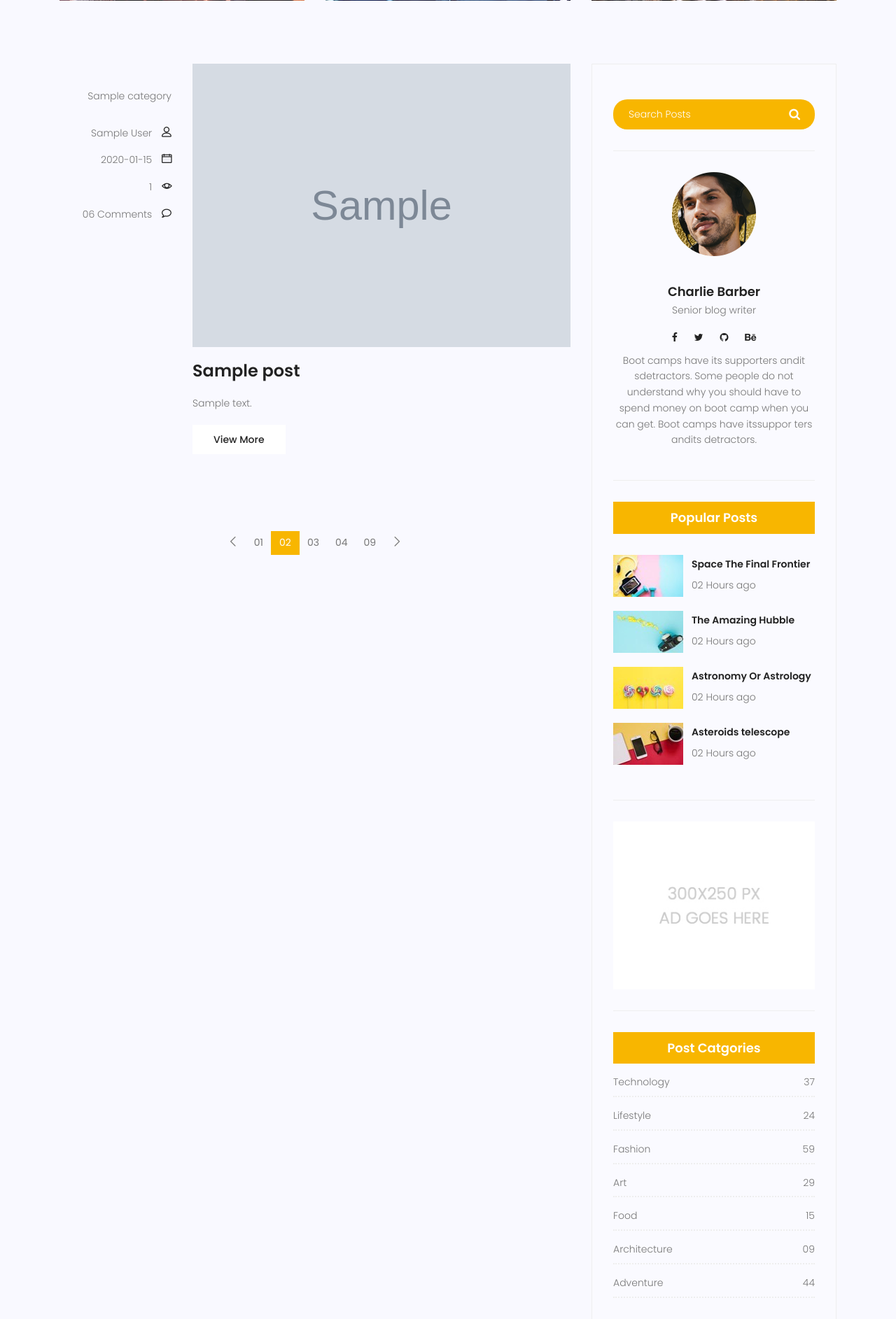
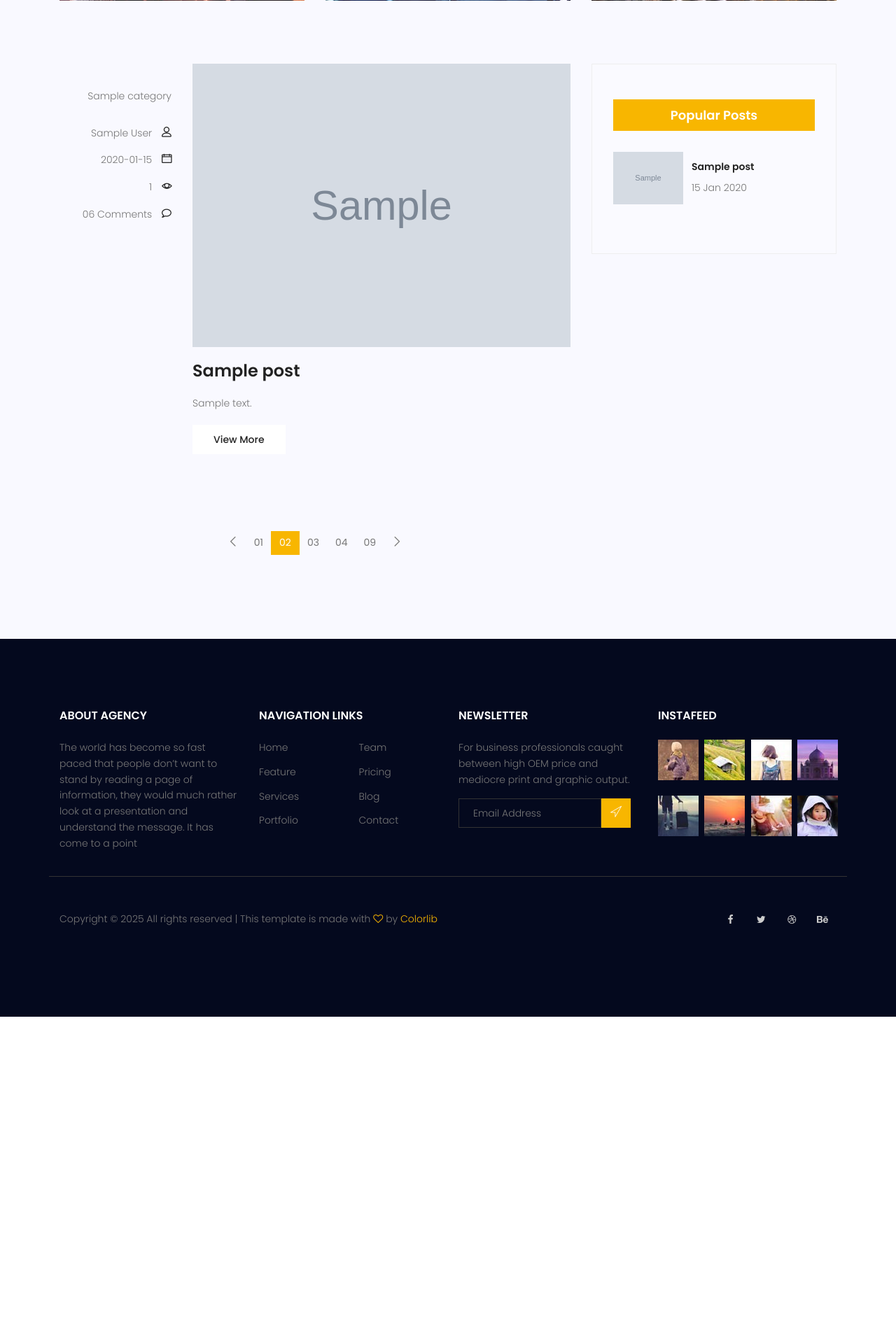
Before and after one commit to Arashavan/New-webapp, a Django app: page /blog/ in a window 1280 px wide. Shown: the part 991-2876 px from the top of the page at 70% size. After the commit the page ends 2444 px from the top, so only its background shows below. Run offline with Django 4.2, Linux system fonts and the light colour scheme; tables that the repository leaves empty hold one stand-in row (values such as "Sample post"); grey boxes marked "Sample" are stand-in pictures; some libraries are stand-ins or nearby versions.

Commit message:
inclusion tags

```diff
--- a/blog/templatetags/blog_tags.py
+++ b/blog/templatetags/blog_tags.py
@@ -21,7 +21,7 @@ def snippet(value, arg=10):
     return value[:arg] + '....'
 
 
-@register.inclusion_tag('popularposts.html')
-def popularposts():
+@register.inclusion_tag('blog/blog-popular-posts.html')
+def latestposts():
     posts = Post.objects.filter(status=1).order_by('published_date')
     return {'posts': posts}
--- a/statics/css/main.css
+++ b/statics/css/main.css
@@ -3656,6 +3656,7 @@ body.mobile-nav-active #mobile-nav-toggle {
 
 .widget-wrap .popular-post-widget .popular-post-list .thumb img {
   width: 100%;
+  max-width: 100px;
 }
 
 .widget-wrap .popular-post-widget .single-post-list {
--- a/templates/Blog/blog-home.html
+++ b/templates/Blog/blog-home.html
@@ -1,4 +1,5 @@
 {% extends 'base.html' %}
+{% load blog_tags %}
 {% load static %}
 {% block content %}
 
@@ -113,7 +114,9 @@
 							<p class="user-name col-lg-12 col-md-12 col-6"><a href="#">{{post.author.get_full_name}}</a>
 								<span class="lnr lnr-user"></span>
 							</p>
-							<p class="date col-lg-12 col-md-12 col-6"><a href="#">{{post.published_date|date:"Y-m-d"}}</a> <span class="lnr lnr-calendar-full"></span></p>
+							<p class="date col-lg-12 col-md-12 col-6"><a
+									href="#">{{post.published_date|date:"Y-m-d"}}</a> <span
+									class="lnr lnr-calendar-full"></span></p>
 							<p class="view col-lg-12 col-md-12 col-6"><a href="#">{{post.counted_view}}</a> <span
 									class="lnr lnr-eye"></span></p>
 							<p class="comments col-lg-12 col-md-12 col-6"><a href="#">06 Comments</a> <span
@@ -161,173 +164,9 @@
 			</div>
 			<div class="col-lg-4 sidebar-widgets">
 				<div class="widget-wrap">
-					<div class="single-sidebar-widget search-widget">
-						<form class="search-form" action="#">
-							<input placeholder="Search Posts" name="search" type="text" onfocus="this.placeholder = ''"
-								onblur="this.placeholder = 'Search Posts'">
-							<button type="submit"><i class="fa fa-search"></i></button>
-						</form>
-					</div>
-					<div class="single-sidebar-widget user-info-widget">
-						<img src="{% static 'img/blog/user-info.png'%}" alt="">
-						<a href="#">
-							<h4>Charlie Barber</h4>
-						</a>
-						<p>
-							Senior blog writer
-						</p>
-						<ul class="social-links">
-							<li><a href="#"><i class="fa fa-facebook"></i></a></li>
-							<li><a href="#"><i class="fa fa-twitter"></i></a></li>
-							<li><a href="#"><i class="fa fa-github"></i></a></li>
-							<li><a href="#"><i class="fa fa-behance"></i></a></li>
-						</ul>
-						<p>
-							Boot camps have its supporters andit sdetractors. Some people do not understand why you
-							should have to spend money on boot camp when you can get. Boot camps have itssuppor ters
-							andits detractors.
-						</p>
-					</div>
-					<div class="single-sidebar-widget popular-post-widget">
-						<h4 class="popular-title">Popular Posts</h4>
-						<div class="popular-post-list">
-							<div class="single-post-list d-flex flex-row align-items-center">
-								<div class="thumb">
-									<img class="img-fluid" src="{% static 'img/blog/pp1.jpg' %}" alt="">
-								</div>
-								<div class="details">
-									<a href="blog-single.html">
-										<h6>Space The Final Frontier</h6>
-									</a>
-									<p>02 Hours ago</p>
-								</div>
-							</div>
-							<div class="single-post-list d-flex flex-row align-items-center">
-								<div class="thumb">
-									<img class="img-fluid" src="{% static 'img/blog/pp2.jpg' %}" alt="">
-								</div>
-								<div class="details">
-									<a href="blog-single.html">
-										<h6>The Amazing Hubble</h6>
-									</a>
-									<p>02 Hours ago</p>
-								</div>
-							</div>
-							<div class="single-post-list d-flex flex-row align-items-center">
-								<div class="thumb">
-									<img class="img-fluid" src="{% static 'img/blog/pp3.jpg' %}" alt="">
-								</div>
-								<div class="details">
-									<a href="blog-single.html">
-										<h6>Astronomy Or Astrology</h6>
-									</a>
-									<p>02 Hours ago</p>
-								</div>
-							</div>
-							<div class="single-post-list d-flex flex-row align-items-center">
-								<div class="thumb">
-									<img class="img-fluid" src="{% static 'img/blog/pp4.jpg' %}" alt="">
-								</div>
-								<div class="details">
-									<a href="blog-single.html">
-										<h6>Asteroids telescope</h6>
-									</a>
-									<p>02 Hours ago</p>
-								</div>
-							</div>
-						</div>
-					</div>
-					<div class="single-sidebar-widget ads-widget">
-						<a href="#"><img class="img-fluid" src="{% static 'img/blog/ads-banner.jpg' %}" alt=""></a>
-					</div>
-					<div class="single-sidebar-widget post-category-widget">
-						<h4 class="category-title">Post Catgories</h4>
-						<ul class="cat-list">
-							<li>
-								<a href="#" class="d-flex justify-content-between">
-									<p>Technology</p>
-									<p>37</p>
-								</a>
-							</li>
-							<li>
-								<a href="#" class="d-flex justify-content-between">
-									<p>Lifestyle</p>
-									<p>24</p>
-								</a>
-							</li>
-							<li>
-								<a href="#" class="d-flex justify-content-between">
-									<p>Fashion</p>
-									<p>59</p>
-								</a>
-							</li>
-							<li>
-								<a href="#" class="d-flex justify-content-between">
-									<p>Art</p>
-									<p>29</p>
-								</a>
-							</li>
-							<li>
-								<a href="#" class="d-flex justify-content-between">
-									<p>Food</p>
-									<p>15</p>
-								</a>
-							</li>
-							<li>
-								<a href="#" class="d-flex justify-content-between">
-									<p>Architecture</p>
-									<p>09</p>
-								</a>
-							</li>
-							<li>
-								<a href="#" class="d-flex justify-content-between">
-									<p>Adventure</p>
-									<p>44</p>
-								</a>
-							</li>
-						</ul>
-					</div>
-					<div class="single-sidebar-widget newsletter-widget">
-						<h4 class="newsletter-title">Newsletter</h4>
-						<p>
-							Here, I focus on a range of items and features that we use in life without
-							giving them a second thought.
-						</p>
-						<div class="form-group d-flex flex-row">
-							<div class="col-autos">
-								<div class="input-group">
-									<div class="input-group-prepend">
-										<div class="input-group-text"><i class="fa fa-envelope" aria-hidden="true"></i>
-										</div>
-									</div>
-									<input type="text" class="form-control" id="inlineFormInputGroup"
-										placeholder="Enter email" onfocus="this.placeholder = ''"
-										onblur="this.placeholder = 'Enter email'">
-								</div>
-							</div>
-							<a href="#" class="bbtns">Subcribe</a>
-						</div>
-						<p class="text-bottom">
-							You can unsubscribe at any time
-						</p>
-					</div>
-					<div class="single-sidebar-widget tag-cloud-widget">
-						<h4 class="tagcloud-title">Tag Clouds</h4>
-						<ul>
-							<li><a href="#">Technology</a></li>
-							<li><a href="#">Fashion</a></li>
-							<li><a href="#">Architecture</a></li>
-							<li><a href="#">Fashion</a></li>
-							<li><a href="#">Food</a></li>
-							<li><a href="#">Technology</a></li>
-							<li><a href="#">Lifestyle</a></li>
-							<li><a href="#">Art</a></li>
-							<li><a href="#">Adventure</a></li>
-							<li><a href="#">Food</a></li>
-							<li><a href="#">Lifestyle</a></li>
-							<li><a href="#">Adventure</a></li>
-						</ul>
-					</div>
+
+					{% latestposts %}
+
 				</div>
 			</div>
 		</div>
--- /dev/null
+++ b/templates/Blog/blog-popular-posts.html
@@ -0,0 +1,22 @@
+{% load static %}
+{% load blog_tags %}
+
+<div class="single-sidebar-widget popular-post-widget">
+    <h4 class="popular-title">Popular Posts</h4>
+    <div class="popular-post-list">
+
+        {% for post in posts %}
+        <div class="single-post-list d-flex flex-row align-items-center">
+            <div class="thumb">
+                <img class="img-fluid" src="{{post.image.url}}" alt="">
+            </div>
+            <div class="details">
+                <a href="{% url 'blog:single' post.id %}">
+                    <h6>{{post.title}}</h6>
+                </a>
+                <p>{{post.published_date|date:"d M Y"}}</p>
+            </div>
+        </div>
+        {% endfor %}
+    </div>
+</div>
--- a/templates/popularposts.html
+++ /dev/null
@@ -1,5 +0,0 @@
-<ul>
-    {% for post in posts %}
-    <li>{{post.title}}</li>
-    {% endfor %}
-</ul>
```
